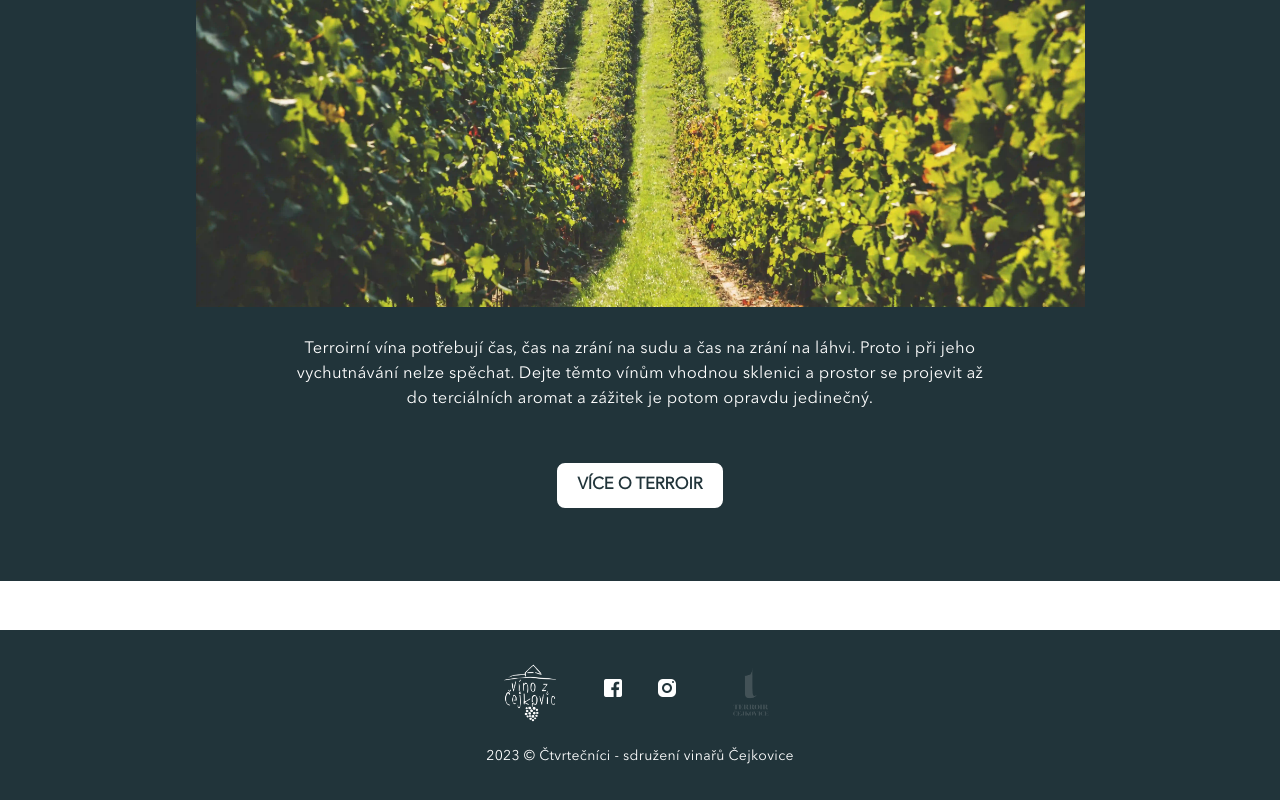
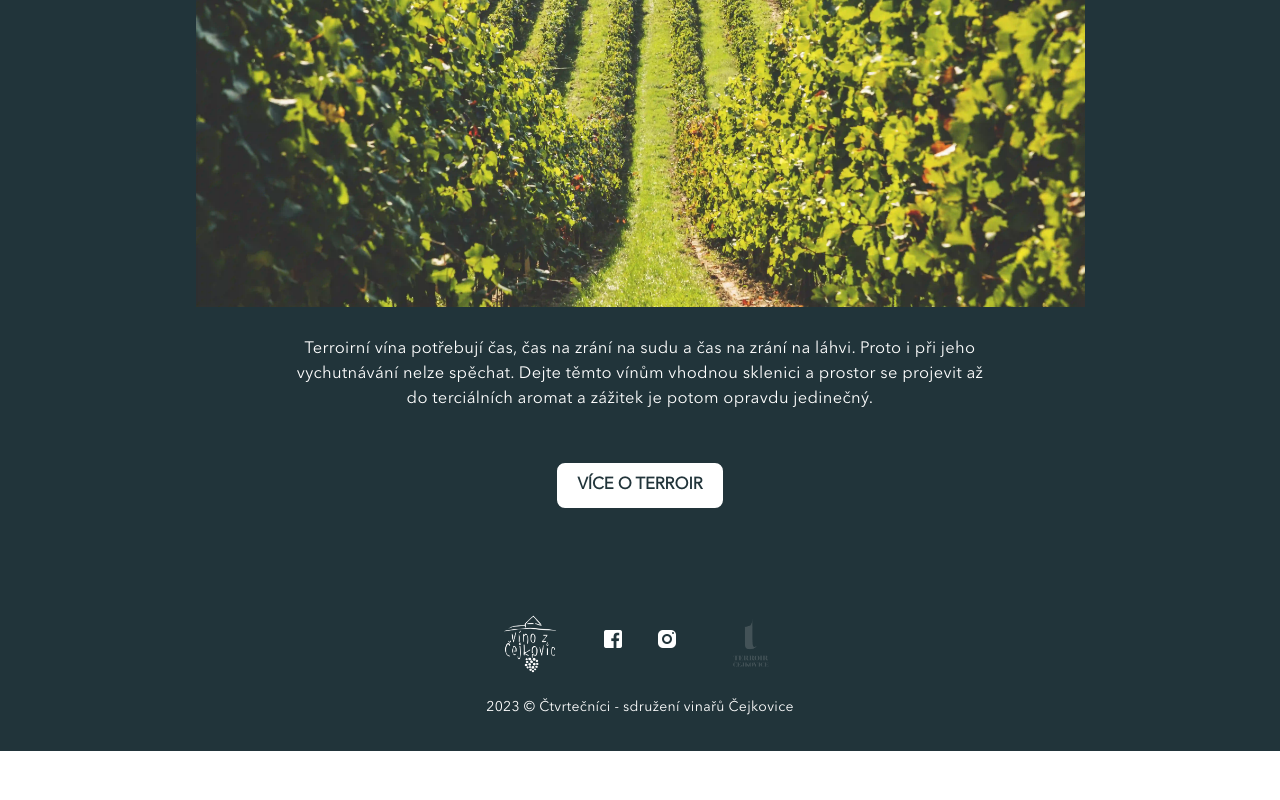
Before and after one commit to JanaMalecka/terroir, a React (Create React App) app: page / in a window 1280 px wide. Shown: the part 1210-2010 px from the top of the page. After the commit the page ends 1961 px from the top, so only its background shows below. Built offline with nearby package versions, Linux system fonts and the light colour scheme.

Commit message:
mt-5 removed from footer

```diff
--- a/src/components/Footer/Footer.tsx
+++ b/src/components/Footer/Footer.tsx
@@ -2,7 +2,7 @@ import { FC } from 'react';
 
 const Footer: FC = (): JSX.Element => {
   return (
-    <footer className="container-footer mt-5">
+    <footer className="container-footer">
       <div className="footer-section">
         <div>
           <div className="footer-subsection">
```
